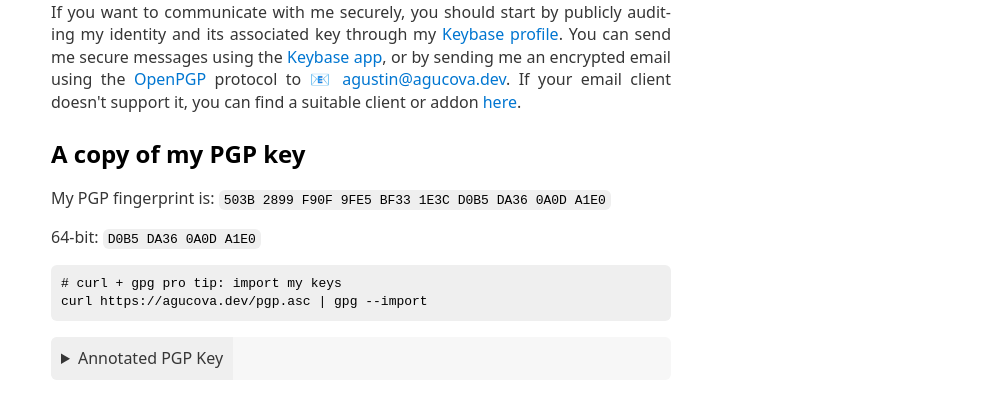
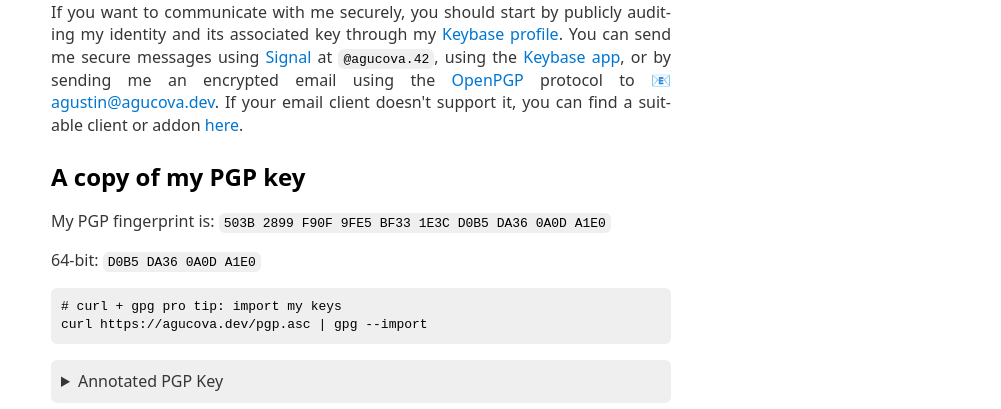
Before and after one commit to agucova/web-future, an Astro site: page /pgp in a window 1280 px wide. Shown: the part 191-600 px from the top of the page, without its empty margins (279-1280 px from the left). Built offline with nearby package versions, Linux system fonts and the light colour scheme; Astro itself is replaced by a stand-in of ours; no server answers; a script that the page names is missing.

Commit message:
fix: pgp key / add signal

```diff
--- a/package.json
+++ b/package.json
@@ -9,6 +9,6 @@
     "astro": "astro"
   },
   "dependencies": {
-    "astro": "^5.10.1"
+    "astro": "5.15.8"
   }
 }
--- a/public/css/style.css
+++ b/public/css/style.css
@@ -57,10 +57,16 @@
   }
 }
 
+details {
+  align-items: stretch;
+}
+
 .pgp-wrapper {
   font-family: 'courier new', fixed, monospace;
   font-size: 13.5px;
   cursor: pointer;
+  width: 100%;
+  box-sizing: border-box;
 }
 
 .highlight>pre {
--- a/src/pages/pgp.astro
+++ b/src/pages/pgp.astro
@@ -8,7 +8,7 @@
 <Layout title={title} description={description}>
     <h1>{title}</h1>
 
-    <p>If you want to communicate with me securely, you should start by publicly auditing my identity and its associated key through my <a href="https://keybase.io/agucova">Keybase profile</a>. You can send me secure messages using the <a href="https://keybase.io/agucova/chat/">Keybase app</a>, or by sending me an encrypted email using the <a href="https://protonmail.com/blog/what-is-pgp-encryption/">OpenPGP</a> protocol to <a href="mailto:agustin@agucova.dev">agustin@agucova.dev</a>. If your email client doesn't support it, you can find a suitable client or addon <a href="https://www.openpgp.org/software/">here</a>.</p>
+    <p>If you want to communicate with me securely, you should start by publicly auditing my identity and its associated key through my <a href="https://keybase.io/agucova">Keybase profile</a>. You can send me secure messages using <a href="https://signal.org/">Signal</a> at <code>@agucova.42</code>, using the <a href="https://keybase.io/agucova/chat/">Keybase app</a>, or by sending me an encrypted email using the <a href="https://protonmail.com/blog/what-is-pgp-encryption/">OpenPGP</a> protocol to <a href="mailto:agustin@agucova.dev">agustin@agucova.dev</a>. If your email client doesn't support it, you can find a suitable client or addon <a href="https://www.openpgp.org/software/">here</a>.</p>
 
     <h2>A copy of my PGP key</h2>
     <p>My PGP fingerprint is: <code>503B 2899 F90F 9FE5 BF33 1E3C D0B5 DA36 0A0D A1E0</code></p>
```
Also changed, not shown: 1 other file.
